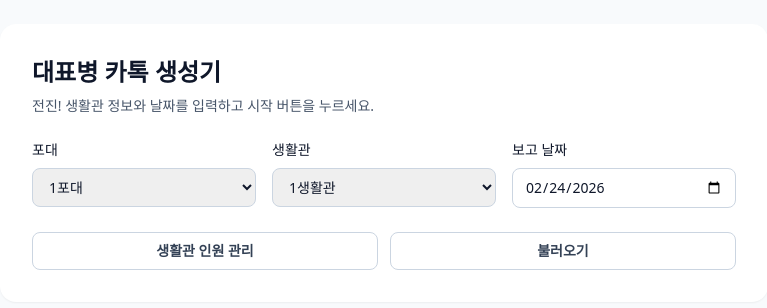
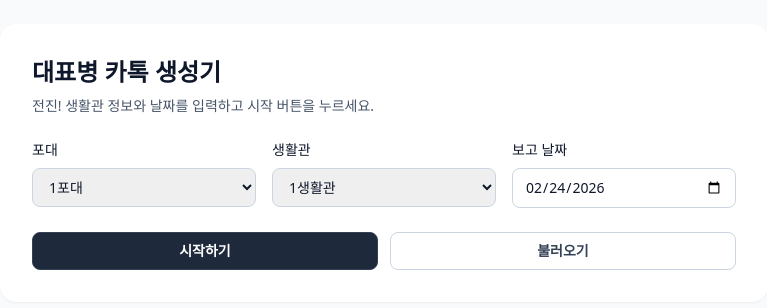
Before and after one commit to yjw1224/DK_automated_report, a Svelte app: page / in a window 1280 px wide. Shown: the top 308 px of the page, without its empty margins (256-1023 px from the left). Built offline with nearby package versions, Linux system fonts and the light colour scheme; a web font is replaced by a local one.

Commit message:
style(main): 버튼 문구 수정.

```diff
--- a/src/App.svelte
+++ b/src/App.svelte
@@ -3,6 +3,7 @@
   import LoadPage from './pages/LoadPage.svelte';
   import PersonnelPage from './pages/PersonnelPage.svelte';
   import { buildHash, parseHash, type RouteName } from './lib/router';
+    import { CLS_ON_DARK, CLS_TOGGLE } from './lib/styles';
 
   type Battery = '1' | '2' | '3' | '본부';
   type Room = '1' | '2' | '3';
@@ -163,8 +164,8 @@
       </div>
 
       <div class="grid gap-3 sm:grid-cols-2">
-        <button class={CLS_NAV_BTN} type="button" on:click={() => goTo('personnel')}>
-          생활관 인원 관리
+        <button class={`${CLS_TOGGLE} ${CLS_ON_DARK}`} type="button" on:click={() => goTo('personnel')}>
+          시작하기
         </button>
         <button class={CLS_NAV_BTN} type="button" on:click={() => goTo('load')}>
           불러오기
@@ -174,12 +175,12 @@
   {:else if currentRoute === 'personnel'}
     <PersonnelPage {battery} {room} {reportDate} />
     <div class="mx-auto mt-4 w-full max-w-3xl">
-      <button class={CLS_BACK_BTN} type="button" on:click={goHome}>메인으로 돌아가기</button>
+      <button class={CLS_BACK_BTN} type="button" on:click={goHome}>돌아가기</button>
     </div>
   {:else if currentRoute === 'load'}
     <LoadPage {battery} {room} {reportDate} />
     <div class="mx-auto mt-4 w-full max-w-3xl">
-      <button class={CLS_BACK_BTN} type="button" on:click={goHome}>메인으로 돌아가기</button>
+      <button class={CLS_BACK_BTN} type="button" on:click={goHome}>돌아가기</button>
     </div>
   {/if}
 </main>
```
